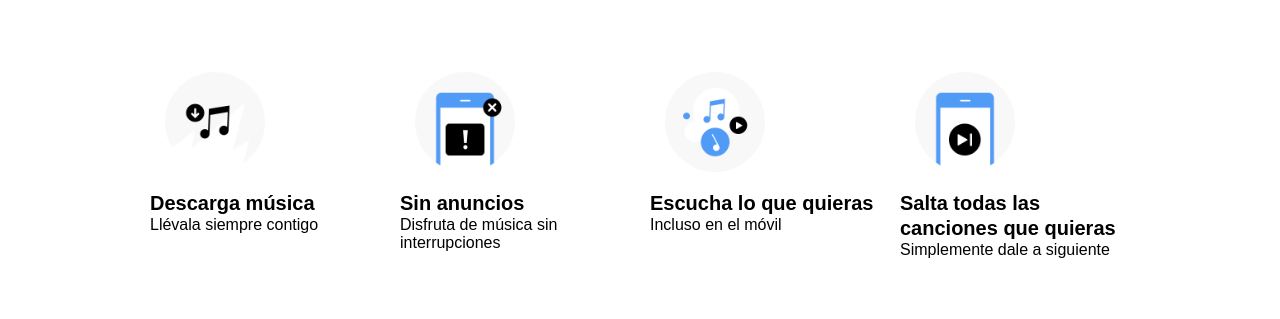
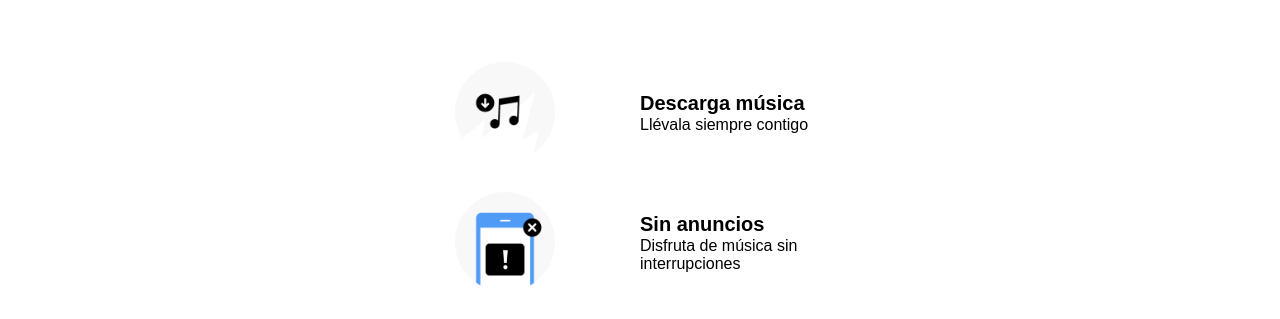
Before and after one commit to Adalab/promo-Q-modulo-1-pair-2-spotify, a website: page src/html/index.html in a window 1280 px wide. Shown: the part 593-912 px from the top of the page. Drawn offline with nearby package versions, Linux system fonts and the light colour scheme; files that its build step writes are made by us from their sources; files whose address does not match are found by name.

Commit message:
aplicate-grid

```diff
--- a/src/html/partials/main.html
+++ b/src/html/partials/main.html
@@ -16,7 +16,6 @@
   <section class="benefits-wrapper">
     <h2 class="benefits-title">¿Por qué pasarte a Premium?</h2>
     <div class="benefits">
-      <article class="benefit">
       <img
         class="benefit-img"
         src="./assets/images/benefit-1.png"
@@ -26,8 +25,7 @@
         <h3 class="benefit-title">Descarga música</h3>
         <p class="benefit-description">Llévala siempre contigo</p>
       </div>
-      </article>
-      <article class="benefit">
+
       <img
         class="benefit-img"
         src="./assets/images/benefit-2.png"
@@ -35,12 +33,9 @@
       />
       <div class="info">
         <h3 class="benefit-title">Sin anuncios</h3>
-          <p class="benefit-description">
-            Disfruta de música sin interrupciones
-          </p>
+        <p class="benefit-description">Disfruta de música sin interrupciones</p>
       </div>
-      </article>
-      <article class="benefit">
+
       <img
         class="benefit-img"
         src="./assets/images/benefit-3.png"
@@ -50,8 +45,7 @@
         <h3 class="benefit-title">Escucha lo que quieras</h3>
         <p class="benefit-description">Incluso en el móvil</p>
       </div>
-      </article>
-      <article class="benefit">
+
       <img
         class="benefit-img"
         src="./assets/images/benefit-4.png"
@@ -61,7 +55,6 @@
         <h3 class="benefit-title">Salta todas las canciones que quieras</h3>
         <p class="benefit-description">Simplemente dale a siguiente</p>
       </div>
-      </article>
     </div>
   </section>
 </main>
--- a/src/scss/layout/_benefits.scss
+++ b/src/scss/layout/_benefits.scss
@@ -1,57 +1,77 @@
-/* benefits area */
+// /* benefits area */
 
-.benefits-title {
+// .benefits-title {
+//
+//     text-align: center;
+//     font-size: 35px;
+//   }
+
+//   .benefits {
+//     display: flex;
+//     flex-direction: column;
+//     align-items: flex-start;
+//
+//     max-width: 400px;
+//   }
+
+//   /* benefit item */
+
+//   .benefit {
+//     display: flex;
+//     align-items: left;
+//     padding: 10px;
+//   }
+
+
+  // @media all and (min-width: 768px) {
+  //   .benefits {
+  //     flex-direction: row;
+  //     justify-content: center;
+  //     flex-wrap: wrap;
+  //     max-width: 700px;
+  //   }
+
+  //   .benefit {
+  //     width: 50%;
+  //   }
+  // }
+
+  // @media all and (min-width: 1200px) {
+  //   .benefits {
+  //     flex-direction: row;
+  //     flex-wrap: nowrap;
+  //     max-width: 1000px;
+  //   }
+
+  //   .benefit {
+  //     display: block;
+  //   }
+  // }
+  .benefits-wrapper{
+    display: flex;
+    flex-direction: column;
+    align-items: center;
+  }
+  .benefit-img {
+        margin: 15px;
+        width: 100px;
+      }
+  .benefits {
+    display: grid;
+    grid-template-columns: repeat(2, 1fr);
+    grid-template-rows: repeat(5, auto) ;
+    width: 50%;
+    align-items: center;
+    margin: 50px auto;
+    max-width: 400px;
+  }
+  .benefits-title {
+    grid-column: span 2;
     margin-top: 50px;
     text-align: center;
     font-size: 35px;
   }
-
-  .benefits {
-    display: flex;
-    flex-direction: column;
-    align-items: flex-start;
-    margin: 50px auto;
-    max-width: 400px;
-  }
-
-  /* benefit item */
-
-  .benefit {
-    display: flex;
-    align-items: left;
-    padding: 10px;
-  }
-
-  .benefit-img {
-    margin: 15px;
-    width: 100px;
-  }
-
   .benefit-title {
-    font-size: 1.25rem;
-    line-height: 25px;
-  }
-  @media all and (min-width: 768px) {
-    .benefits {
-      flex-direction: row;
-      justify-content: center;
-      flex-wrap: wrap;
-      max-width: 700px;
-    }
-
-    .benefit {
-      width: 50%;
-    }
-  }
-
-  @media all and (min-width: 1200px) {
-    .benefits {
-      flex-direction: row;
-      flex-wrap: nowrap;
-      max-width: 1000px;
-    }
-
-    .benefit {
-      display: block;
-    }
-  }
+       font-size: 1.25rem;
+      line-height: 25px;
+      }
```
Lines whose indentation alone changed are shown as unchanged.
